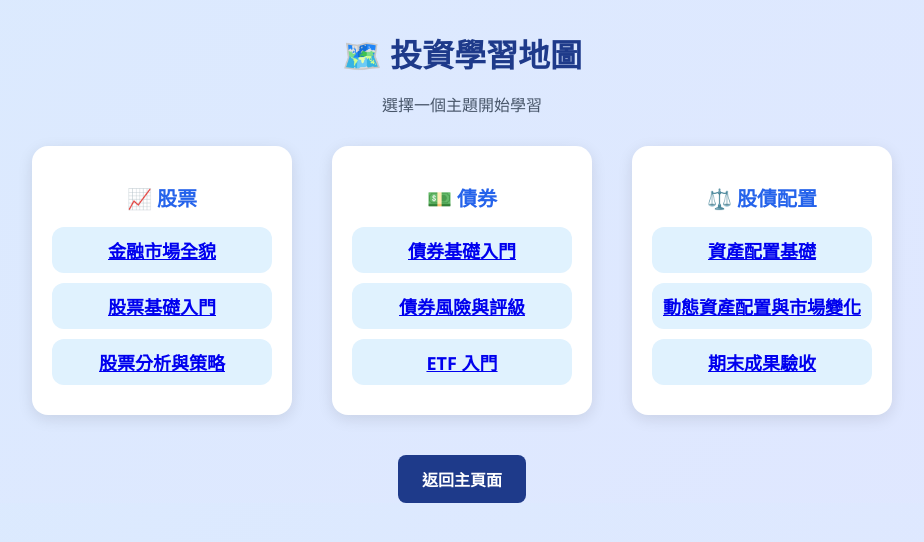
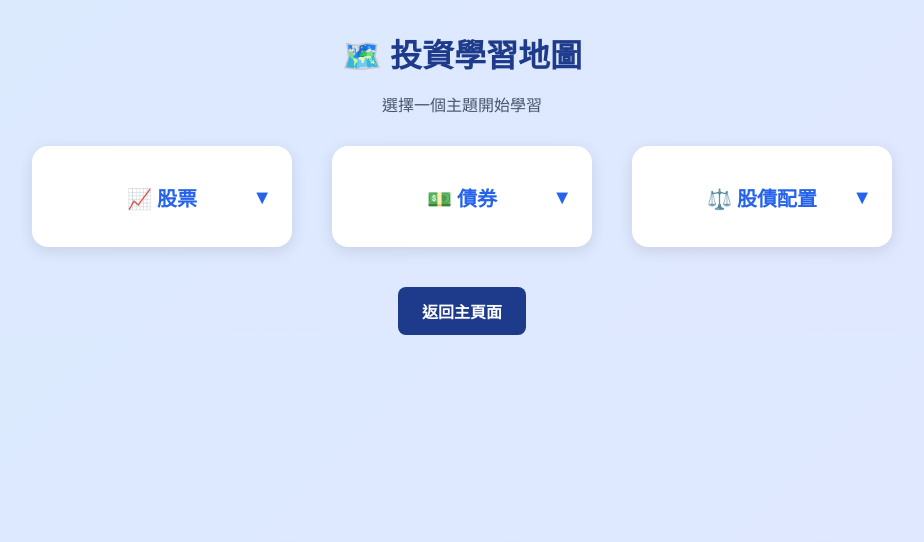
Before and after one commit to joanne3329/investment-platform, a Flask app: page /map in a window 1280 px wide. Shown: the top 542 px of the page, without its empty margins (178-1102 px from the left). Run offline with Flask 3, Linux system fonts and the light colour scheme; a user stored in the database is signed in.

Commit message:
feat: add interactive map

```diff
--- a/investment-platform/backend/static/script.js
+++ b/investment-platform/backend/static/script.js
@@ -0,0 +1,8 @@
+document.addEventListener('DOMContentLoaded', () => {
+  document.querySelectorAll('.category').forEach(category => {
+    const header = category.querySelector('h2');
+    header.addEventListener('click', () => {
+      category.classList.toggle('open');
+    });
+  });
+});
--- a/investment-platform/backend/templates/map.html
+++ b/investment-platform/backend/templates/map.html
@@ -42,6 +42,26 @@
       font-size: 20px;
       margin-bottom: 15px;
       color: #2563EB;
+      position: relative;
+      user-select: none;
+      cursor: pointer;
+    }
+    .category h2::after {
+      content: '▼';
+      position: absolute;
+      right: 0;
+      transition: transform 0.3s ease;
+    }
+    .category.open h2::after {
+      transform: rotate(180deg);
+    }
+    .topics {
+      max-height: 0;
+      overflow: hidden;
+      transition: max-height 0.5s ease;
+    }
+    .category.open .topics {
+      max-height: 500px;
     }
     .topic {
       background: #E0F2FE;
@@ -50,6 +70,7 @@
       border-radius: 12px;
       cursor: pointer;
       transition: all 0.3s ease;
+      color: #1E3A8A;
     }
     .topic:hover {
       background: #3B82F6;
@@ -66,28 +87,35 @@
     <!-- 股票 -->
     <div class="category">
       <h2>📈 股票</h2>
+      <div class="topics">
         <div class="topic"><a href="{{ url_for('topic', topic_id=1) }}">金融市場全貌</a></div>
         <div class="topic"><a href="{{ url_for('topic', topic_id=2) }}">股票基礎入門</a></div>
         <div class="topic"><a href="{{ url_for('topic', topic_id=3) }}">股票分析與策略</a></div>
+      </div>
     </div>
 
     <!-- 債券 -->
     <div class="category">
       <h2>💵 債券</h2>
+      <div class="topics">
         <div class="topic"><a href="{{ url_for('topic', topic_id=4) }}">債券基礎入門</a></div>
         <div class="topic"><a href="{{ url_for('topic', topic_id=5) }}">債券風險與評級</a></div>
         <div class="topic"><a href="{{ url_for('topic', topic_id=6) }}">ETF 入門</a></div>
+      </div>
     </div>
 
     <!-- 股債配置 -->
     <div class="category">
       <h2>⚖️ 股債配置</h2>
+      <div class="topics">
         <div class="topic"><a href="{{ url_for('topic', topic_id=7) }}">資產配置基礎</a></div>
         <div class="topic"><a href="{{ url_for('topic', topic_id=8) }}">動態資產配置與市場變化</a></div>
         <div class="topic"><a href="{{ url_for('topic', topic_id=9) }}">期末成果驗收</a></div>
       </div>
     </div>
+  </div>
 
   <a href="{{ url_for('home') }}" class="btn">返回主頁面</a>
+  <script src="{{ url_for('static', filename='script.js') }}"></script>
 </body>
 </html>
```
Lines whose indentation alone changed are shown as unchanged.
